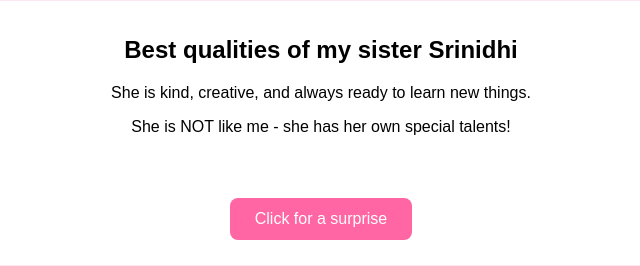
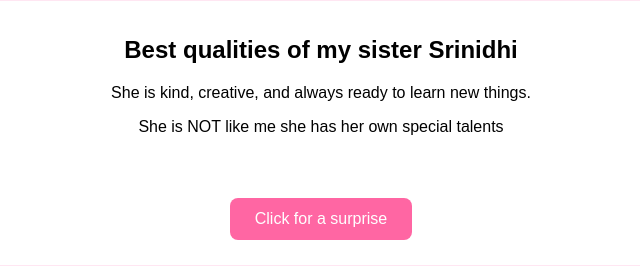
Before and after one commit to ramaroramarao5-star/Sanvika-website-, a plain HTML site: page index.html in a window 1280 px wide. Shown: the part 423-689 px from the top of the page, 319-959 px from the left. Drawn offline with Linux system fonts and the light colour scheme.

Commit message:
Update index.html
My hard work

```diff
--- a/index.html
+++ b/index.html
@@ -47,9 +47,9 @@
   <div class="qualities">
     <h2>Best qualities of my sister Srinidhi</h2>
     <p>She is kind, creative, and always ready to learn new things.</p>
+    <p>She is NOT like me she has her own special talents </p>
 
 
-    <p>She is NOT like me - she has her own special talents!</p>
 <br><br>
     <button id="surpriseBtn">Click for a surprise</button>
     <div id="surpriseBox"></div>
```
